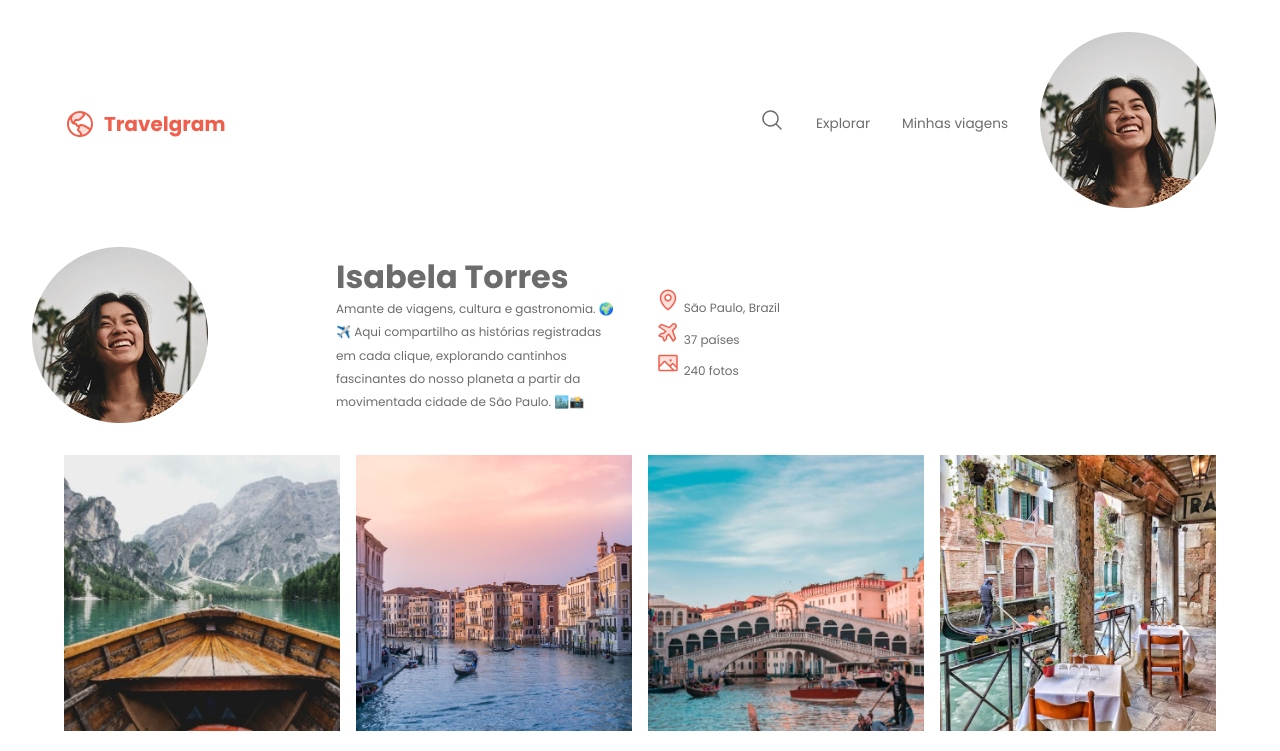
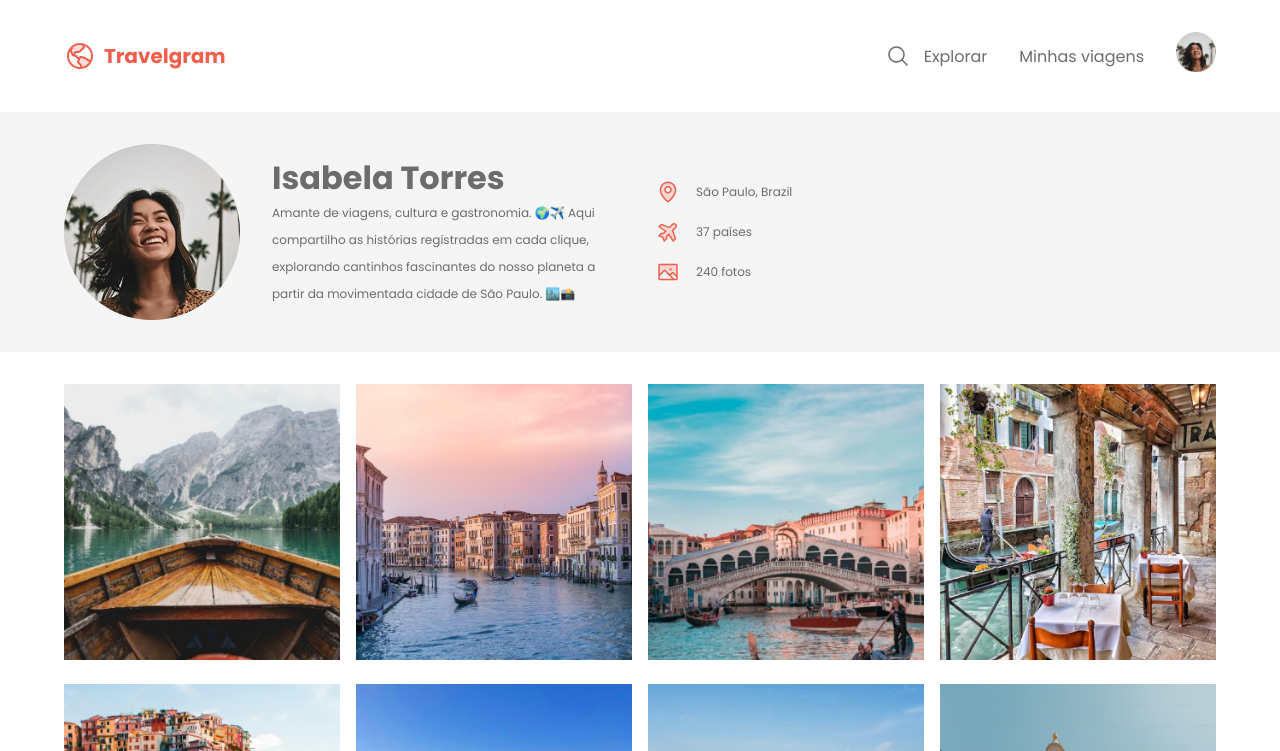
Before and after one commit to kauasilvandrade/TravelProfile, a plain HTML site: page index.html in a window 1280 px wide. Shown: the top 751 px of the page. Drawn offline with Linux system fonts and the light colour scheme.

Commit message:
Responsividade finalizada

```diff
--- /dev/null
+++ b/assets/css/footer.css
@@ -0,0 +1,15 @@
+footer {
+  justify-content: center;
+  text-align: center;
+}
+
+@media (width >= 80rem) {
+  footer {
+    text-align: left;
+
+    & > .flex {
+      margin-left: auto;
+    }
+  }
+
+}
--- a/assets/css/global.css
+++ b/assets/css/global.css
@@ -17,7 +17,7 @@
   /* FONTS */
   --ff-sans: "Poppins" ,sans-serif;
   --h1: 700 1.5rem/125% var(--ff-sans);
-  --p-md: 400 0.85rem/170% var(--ff-sans);
+  --p-md: 400 1rem/170% var(--ff-sans);
   --p-sm: 400 0.75rem/170% var(--ff-sans);
 
   --padding-block: 1rem;
@@ -105,9 +105,6 @@ img {
   gap: var(--gap-1);
 }
 
-.gap-32 {
-  gap: var(--gap-2);
-}
 
 @media (width >= 80rem) {
   :root {
--- /dev/null
+++ b/assets/css/header.css
@@ -0,0 +1,20 @@
+header {
+
+  & a {
+    gap: 0.85rem;
+
+    &:hover {
+      color: var(--brand-color);
+
+      svg path {
+        fill: red;
+      }
+
+    }
+
+  }
+
+  & ul li:nth-child(3) {
+    width: 2.5rem;
+  }
+}
--- a/assets/css/index.css
+++ b/assets/css/index.css
@@ -1 +1,4 @@
 @import url(global.css);
+@import url(header.css);
+@import url(profileSection.css);
+@import url(footer.css);
--- /dev/null
+++ b/assets/css/profileSection.css
@@ -0,0 +1,42 @@
+.profileSection {
+  background-color: var(--surface-color);
+
+  & .container {
+    padding: 2rem;
+
+   & div.flex {
+      flex-direction: column;
+    }
+
+    & ul[role="list"] {
+
+      li {
+        display: flex;
+        align-items: center;
+        gap: 1rem;
+      }
+
+      li + li {
+        margin-top: 1rem;
+      }
+
+    }
+
+  }
+
+}
+
+@media (width >= 80rem) {
+  & .profileSection {
+    .container {
+      & div.flex {
+        flex-direction: row;
+      }
+
+      /* & ul[role="list"] {
+        margin-left: auto;
+        width: 17.5rem;
+      } */
+    }
+  }
+}
--- a/index.html
+++ b/index.html
@@ -25,9 +25,12 @@
 
       <ul role="list" class="flex gap-16 items-center">
 
-        <li><img src="assets/images/MagnifyingGlass.svg" alt=""></li>
-
-        <li class="desktop-only"><a href="#">Explorar</a></li>
+        <li class="desktop-only">
+          <a href="#" class="flex items-center"><svg width="24" height="24" viewBox="0 0 24 24" fill="none" xmlns="http://www.w3.org/2000/svg">
+          <path d="M21.5306 20.4693L16.8365 15.7762C18.1971 14.1428 18.8755 12.0478 18.7307 9.92691C18.5859 7.80604 17.629 5.82265 16.0591 4.38932C14.4892 2.95599 12.4271 2.18308 10.3019 2.23138C8.17663 2.27968 6.15181 3.14547 4.64864 4.64864C3.14547 6.15181 2.27968 8.17663 2.23138 10.3019C2.18308 12.4271 2.95599 14.4892 4.38932 16.0591C5.82265 17.629 7.80604 18.5859 9.92691 18.7307C12.0478 18.8755 14.1428 18.1971 15.7762 16.8365L20.4693 21.5306C20.539 21.6003 20.6218 21.6556 20.7128 21.6933C20.8038 21.731 20.9014 21.7504 21 21.7504C21.0985 21.7504 21.1961 21.731 21.2871 21.6933C21.3782 21.6556 21.4609 21.6003 21.5306 21.5306C21.6003 21.4609 21.6556 21.3782 21.6933 21.2871C21.731 21.1961 21.7504 21.0985 21.7504 21C21.7504 20.9014 21.731 20.8038 21.6933 20.7128C21.6556 20.6218 21.6003 20.539 21.5306 20.4693ZM3.74997 10.5C3.74997 9.16495 4.14585 7.8599 4.88755 6.74987C5.62925 5.63984 6.68346 4.77467 7.91686 4.26378C9.15026 3.75289 10.5075 3.61922 11.8168 3.87967C13.1262 4.14012 14.3289 4.78299 15.2729 5.727C16.2169 6.671 16.8598 7.87374 17.1203 9.18311C17.3807 10.4925 17.2471 11.8497 16.7362 13.0831C16.2253 14.3165 15.3601 15.3707 14.2501 16.1124C13.14 16.8541 11.835 17.25 10.5 17.25C8.71037 17.248 6.99463 16.5362 5.72919 15.2708C4.46375 14.0053 3.75196 12.2896 3.74997 10.5Z" fill="#6C6C6C"/>
+          </svg>
+          Explorar</a>
+        </li>
 
         <li class="desktop-only"><a href="#">Minhas viagens</a></li>
 
@@ -39,11 +42,13 @@
 
   </header>
 
-  <main class="container">
+  <main>
 
-    <section class="profileSection even-columns gap-16 items-center">
+    <section  class="profileSection">
 
-      <div class="even-columns items-center">
+      <div class="container even-columns gap-16 items-center">
+
+        <div class="flex items-center gap-16">
 
           <img src="assets/images/pic.png" alt="isabela Torres">
 
@@ -77,9 +82,11 @@
 
         </ul>
 
+      </div>
+
     </section>
 
-    <section class="gallerySection padding-x padding-y">
+    <section class="gallerySection container padding-x padding-y">
 
       <ul role="list" class="grid">
 
@@ -113,7 +120,7 @@
 
   </main>
 
-  <footer class="padding-x padding-y even-columns items-center">
+  <footer class="container padding-x padding-y even-columns">
     <span>Travelgram © 2024</span>
 
     <div class="flex gap-16">
```
Also changed, not shown: assets/images/MagnifyingGlass.svg (deleted), 1 other file. Lines whose indentation alone changed are shown as unchanged.
